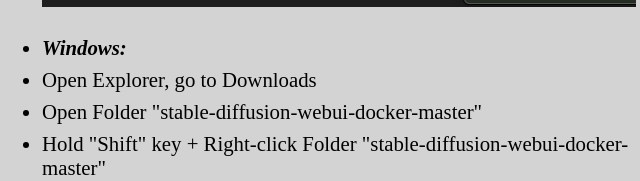
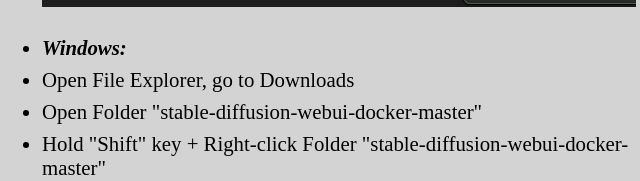
Before and after one commit to tboie/stable-diffusion-edu, a plain HTML site: page docs/index.html in a window 1280 px wide. Shown: the part 2359-2540 px from the top of the page, 318-958 px from the left. Drawn offline with Linux system fonts and the light colour scheme.

Commit message:
Explorer > File Explorer

```diff
--- a/docs/index.html
+++ b/docs/index.html
@@ -118,7 +118,7 @@
         <img src="images/open-terminal.png" />
         <br/>
         <li><b><i>Windows:</i></b></li>
-        <li>Open Explorer, go to Downloads</li>
+        <li>Open File Explorer, go to Downloads</li>
         <li>Open Folder "stable-diffusion-webui-docker-master"</li>
         <li>Hold "Shift" key + Right-click Folder "stable-diffusion-webui-docker-master"</li>
         <li>Click "Open PowerShell window here"</li>
```
